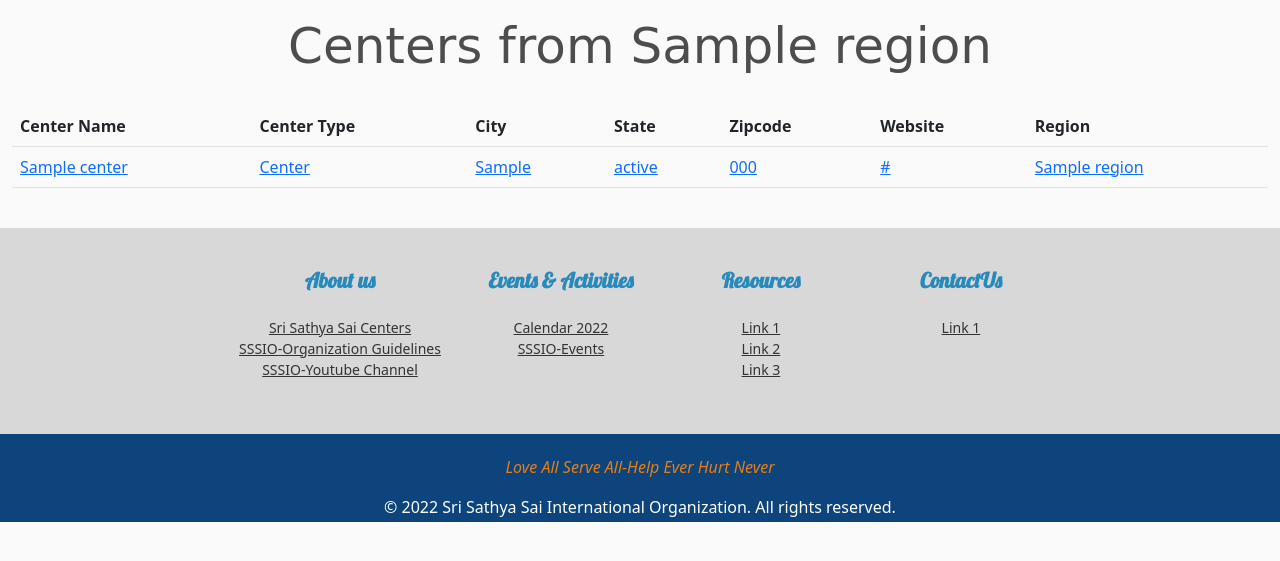
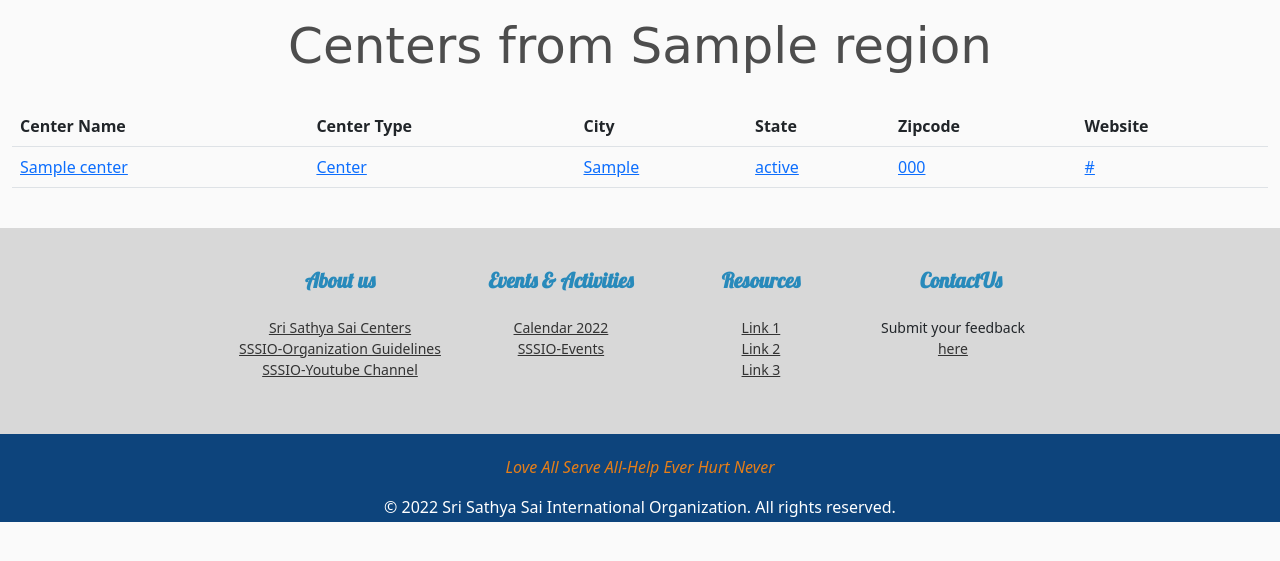
Before and after one commit to thiyaguj19-mt/online-member-directory, a Django app: page /region/1/centers in a window 1280 px wide. Shown: the part 173-734 px from the top of the page. Run offline with Django 4.2, Linux system fonts and the light colour scheme; tables that the repository leaves empty hold one stand-in row (values such as "Sample post"); some libraries are stand-ins or nearby versions; some web fonts are replaced.

Commit message:
updated link in footer and removed region from show center

```diff
--- a/website/templates/display-all-centers.html
+++ b/website/templates/display-all-centers.html
@@ -21,7 +21,6 @@
 				<th scope="col">State</th>
 				<th scope="col">Zipcode</th>
 				<th scope="col">Website</th>
-				<th scope="col">Region</th>
 				</tr>
 				{% for center in centersByRegionId %}
 				<tr>
@@ -55,11 +54,6 @@
 					><a href="{{ center.website }}">{{ center.website }}</a></a
 					>
 				</td>
-				<td>
-					<a href="{% url 'region-page' center.region.id %}"
-					>{{ center.region.name }}</a
-					>
-				</td>
 				</tr>
 				{% endfor %}
 			</table>
--- a/website/templates/footer.html
+++ b/website/templates/footer.html
@@ -27,8 +27,7 @@
     <div class="ftr-menu-item">
       <h2 class="ftr-title">ContactUs</h2>
       <ul class="ftr-col-style">
-        <li><a href="#">Link 1</a></li>
-
+        <li class="text-wrap" style="width: 9rem;">Submit your feedback <a href="{% url 'contactus' %}">here</a></li>
       </ul>
     </div>
   </section>
```
